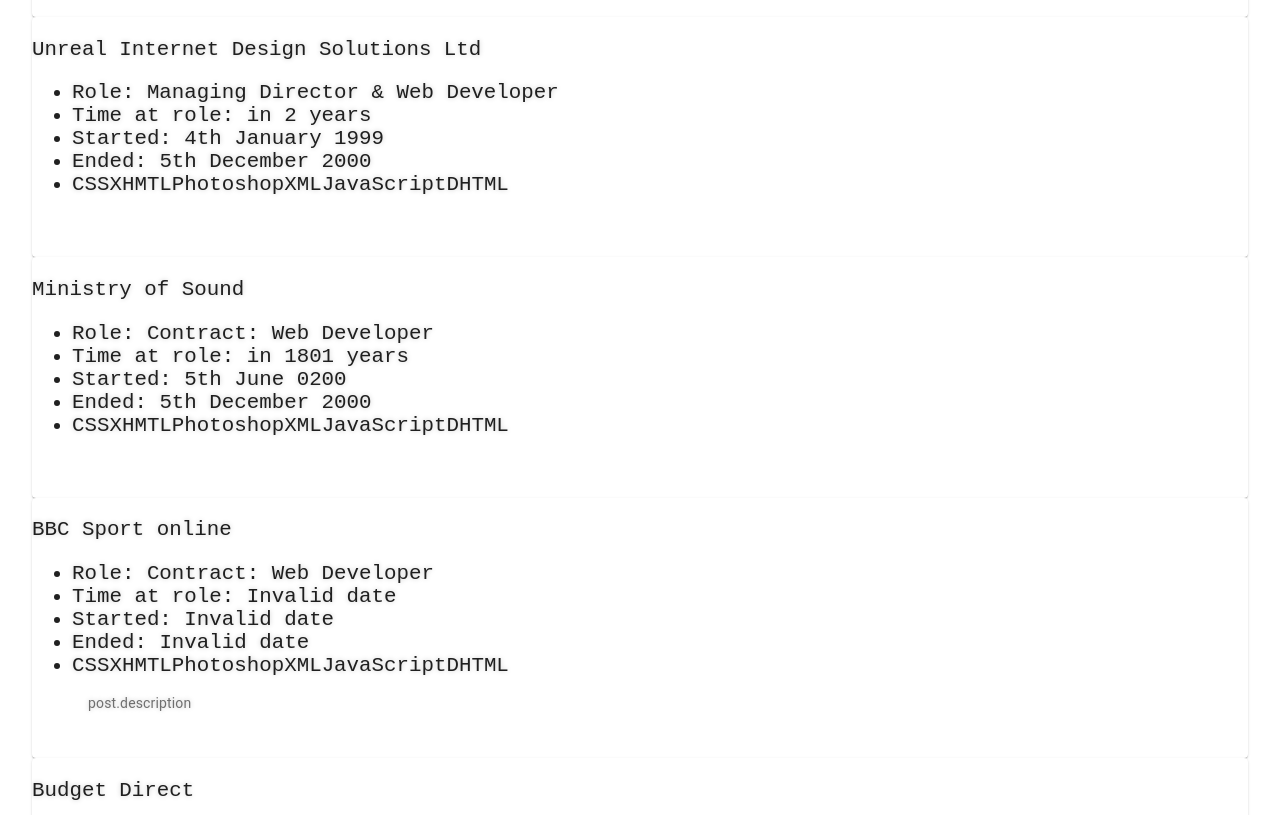
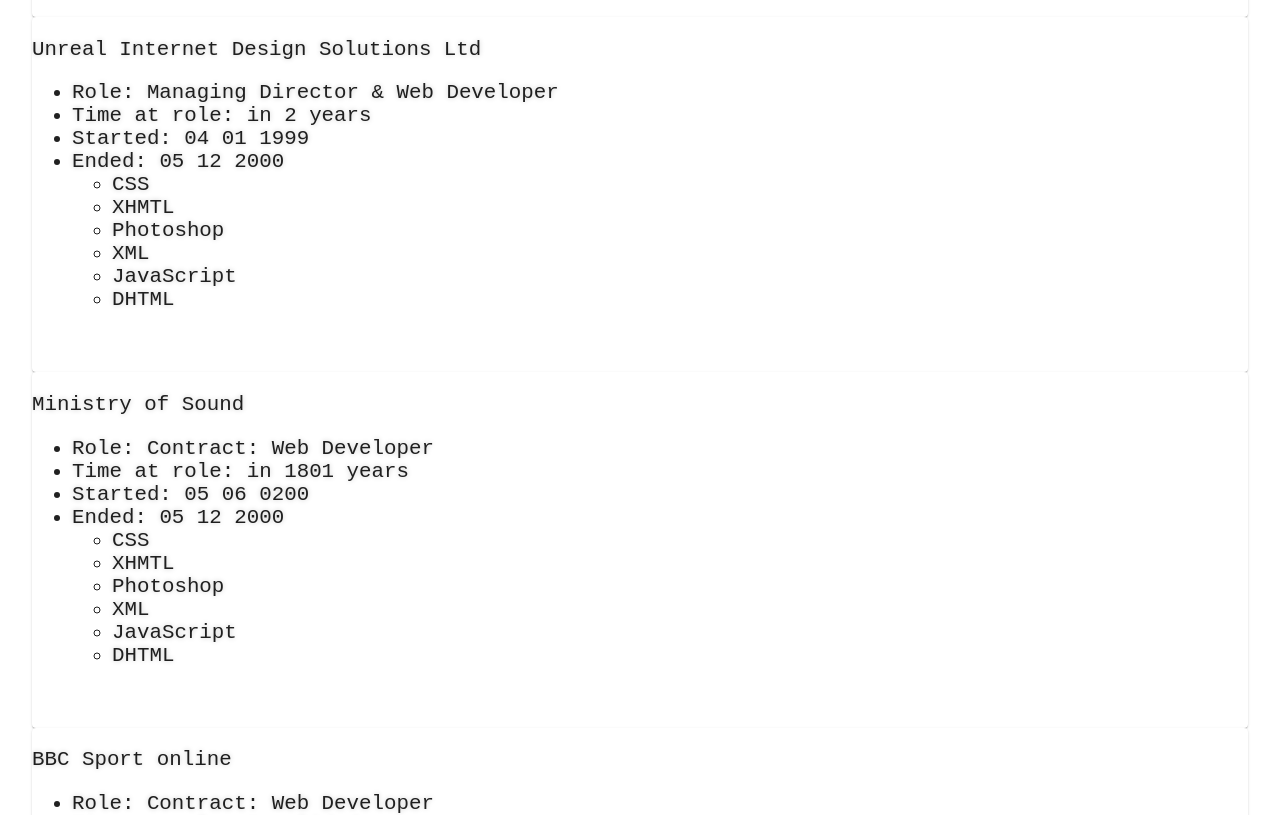
Before and after one commit to 789ni812/my-portfolio, a React (Create React App) app: page / in a window 1280 px wide. Shown: the part 520-1335 px from the top of the page. Built offline with nearby package versions, Linux system fonts and the light colour scheme; the HTML template or start-up script is replaced by a standard one.

Commit message:
Iterated over Skills array and put each skill into a list

```diff
--- a/src/mockup/careerHistory.js
+++ b/src/mockup/careerHistory.js
@@ -24,15 +24,15 @@
             <ul>
                 <li>Role: {post.role}</li>
                 <li >Time at role: <Moment from={post.startDate}>{post.endDate}</Moment>  </li>
-                <li>Started: <Moment format="Do MMMM YYYY">{post.startDate}</Moment></li>
-                <li>Ended: <Moment format="Do MMMM YYYY">{post.endDate}</Moment></li>
+                <li>Started: <Moment format="DD MM YYYY">{post.startDate}</Moment></li>
+                <li>Ended: <Moment format="DD MM YYYY">{post.endDate}</Moment></li>
                 {post.delmeAchievments ? <li>{post.delmeAchievments}</li> : ''}
                 {post.agileSkills ? <li>{post.agileSkills}</li> : ''}
-                {post.skills ? <li>{post.skills}</li> : ''}
+                {post.skills ? <ul>{post.skills.map(skill => (<li>{skill}</li>))}</ul> : ''}
 
                 <CardContent>
                     <Typography variant="body2" color="textSecondary" component="p">
-                        {post.description ? `post.description` : ''}
+                        {post.description ? post.description : ''}
                     </Typography>
                 </CardContent>
 
--- a/src/mockup/data-points.js
+++ b/src/mockup/data-points.js
@@ -85,7 +85,7 @@
         endDate: '30/03/2009',
         role: 'Senior Developer & Head of Technology',
         skills: ['LINUX', 'JavaScript', 'Apache', 'MySQL', 'PHP5', 'Perl', 'OOP', 'PEAR', 'CSS', 'XHMTL', 'Drupal', 'subversion', 'BASH', 'Photoshop', 'SEO', 'XML', 'ANT', 'AJAX'],
-        description: "Responsible for developing and maintaining over 50 educational websites. Train or give presentations to teachers, students, colleagues and the general public, and support face-to-face and online training sessions. Responsible for managing a team of developers, contract programmers and content developers through strict development processes to tight budgets and timelines. Manage all servers and IT infrastructure. A varied role that utilises such skills as PHP and object orientated programming, database creation and management, project management, graphic design, video editing for DVDs and the web, have built over 20 custom Drupal sites managing and developing the build process for the front and back end including designing the server, database and version control configurations. Our Drupal sites where so successful they where a major factor in winning the 2007 e-learning age team of the year.Due to the nature of the company’s audience a very strong focus is on usability, web accessibility, quality assurance and testing on various platforms.",
+        description: 'Responsible for developing and maintaining over 50 educational websites. Train or give presentations to teachers, students, colleagues and the general public, and support face-to-face and online training sessions. Responsible for managing a team of developers, contract programmers and content developers through strict development processes to tight budgets and timelines. Manage all servers and IT infrastructure. A varied role that utilises such skills as PHP and object orientated programming, database creation and management, project management, graphic design, video editing for DVDs and the web, have built over 20 custom Drupal sites managing and developing the build process for the front and back end including designing the server, database and version control configurations. Our Drupal sites where so successful they where a major factor in winning the 2007 e-learning age team of the year.Due to the nature of the company’s audience a very strong focus is on usability, web accessibility, quality assurance and testing on various platforms.',
         exampleSites: ['http://etasc.londongt.org', 'http://ibtl.londongt.org', 'http://teacherTools.londongt.org', 'http://www.realproject.org.uk']
     },
     {
@@ -95,7 +95,7 @@
         endDate: '30/04/2010',
         role: 'Senior Web Delivery Manager',
         skills: ['Microsoft Project', 'Omniture', 'Google optimizer', 'Crazy egg', 'LINUX', 'Apache', 'MySQL', 'PHP5', 'GEOIP', 'JQuery', 'Scrum Master and agile methodologies'],
-        description: "Initially a 6month contract to help AVG build a new web team in Prague, focusing on optimizing their global web presence, revenue and user experience. Working closely with the CEO and VP of web marketing my focus encompasses employing and managing a new team of developers, designers, copywriters and marketing specialists to shape a centre of excellence for the web. By creating detailed specifications, streamlined processes, project managing key projects, milestones, the web team is currently the highest revenue generator for AVG with big online plans for 2010, over 100 million unique visitors a day currently view our websites and AVG supports over 100million customers. In the last 6 months we now have the biggest following in our sector for social media and a web presence in over 84% of the worlds markets. This has been achieved by a complete re-design of the websites, ongoing improvements to the infrastructure, introducing agile methodologies, optimizing the e-commerce environment, online marketing and email campaigns, multi-variant testing, improved analytics, affiliate programmes, SEO, SEM and improved user experience",
+        description: 'Initially a 6month contract to help AVG build a new web team in Prague, focusing on optimizing their global web presence, revenue and user experience. Working closely with the CEO and VP of web marketing my focus encompasses employing and managing a new team of developers, designers, copywriters and marketing specialists to shape a centre of excellence for the web. By creating detailed specifications, streamlined processes, project managing key projects, milestones, the web team is currently the highest revenue generator for AVG with big online plans for 2010, over 100 million unique visitors a day currently view our websites and AVG supports over 100million customers. In the last 6 months we now have the biggest following in our sector for social media and a web presence in over 84% of the worlds markets. This has been achieved by a complete re-design of the websites, ongoing improvements to the infrastructure, introducing agile methodologies, optimizing the e-commerce environment, online marketing and email campaigns, multi-variant testing, improved analytics, affiliate programmes, SEO, SEM and improved user experience',
         exampleSites: ['http://www.avg.com', 'http://free.avg.com', 'http://www.avgatwork.com', 'http://www.linkscanner.avg.com']
     },
     {
```
